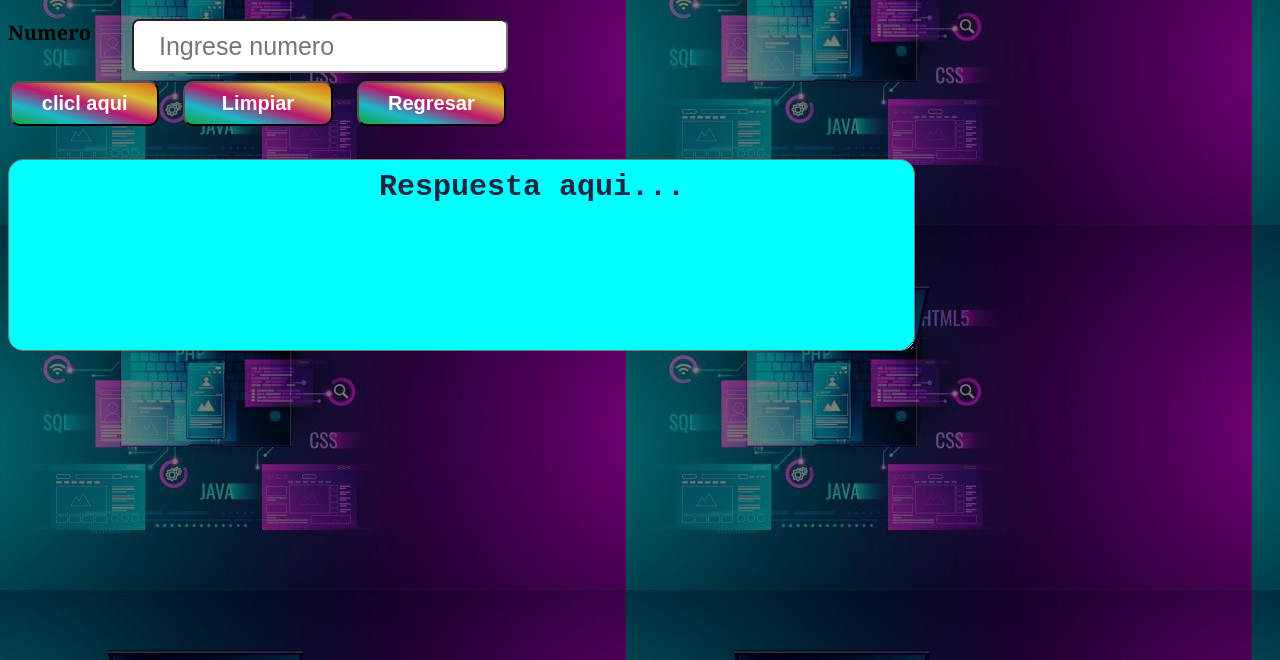
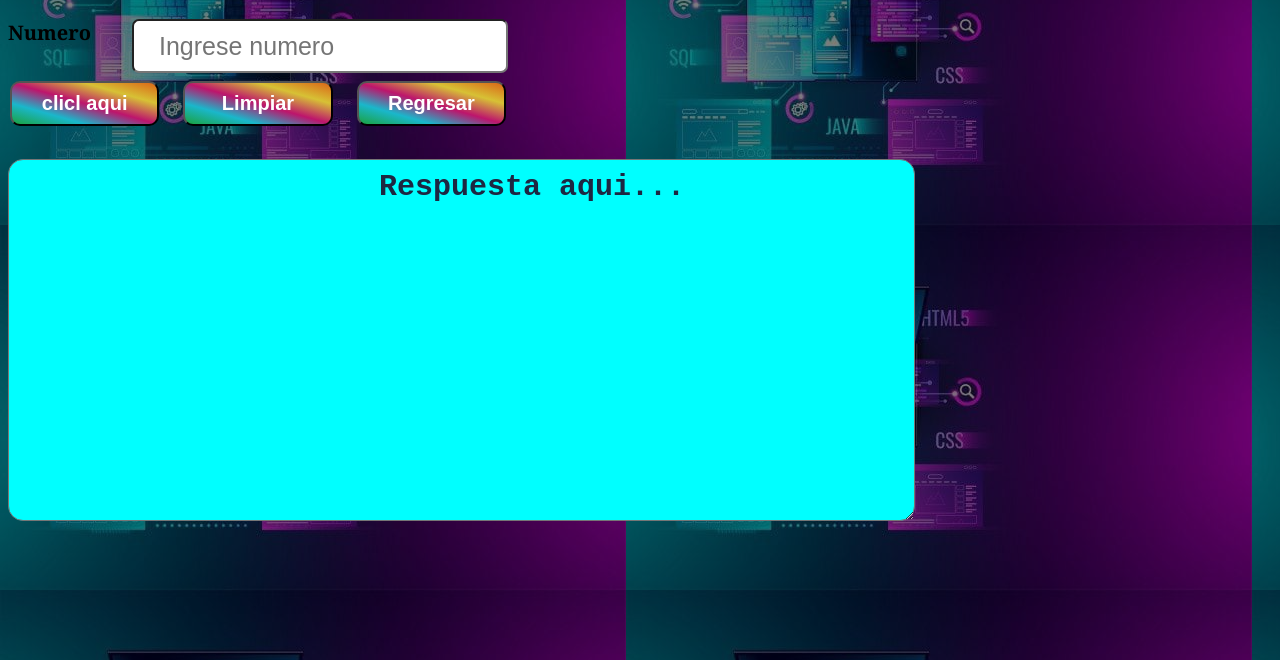
Before and after one commit to Jburgosll/menu-de-opciones, a plain HTML site: page Menu de opciones/html/5tabla de multi.html in a window 1280 px wide. Shown: the part 140-800 px from the top of the page. Drawn offline with Linux system fonts and the light colour scheme.

Commit message:
Add files via upload

```diff
--- a/Menu de opciones/html/5tabla de multi.html
+++ b/Menu de opciones/html/5tabla de multi.html
@@ -21,7 +21,7 @@
                     <button type="button" onclick="cal.limpiar()">Limpiar</button>
                     <button type="submit">Regresar</button>
                 </div>
-                <textarea  id="resp" rows="5" >
+                <textarea  id="resp" rows="10" >
                     Respuesta aqui...
 
                 </textarea>
```
